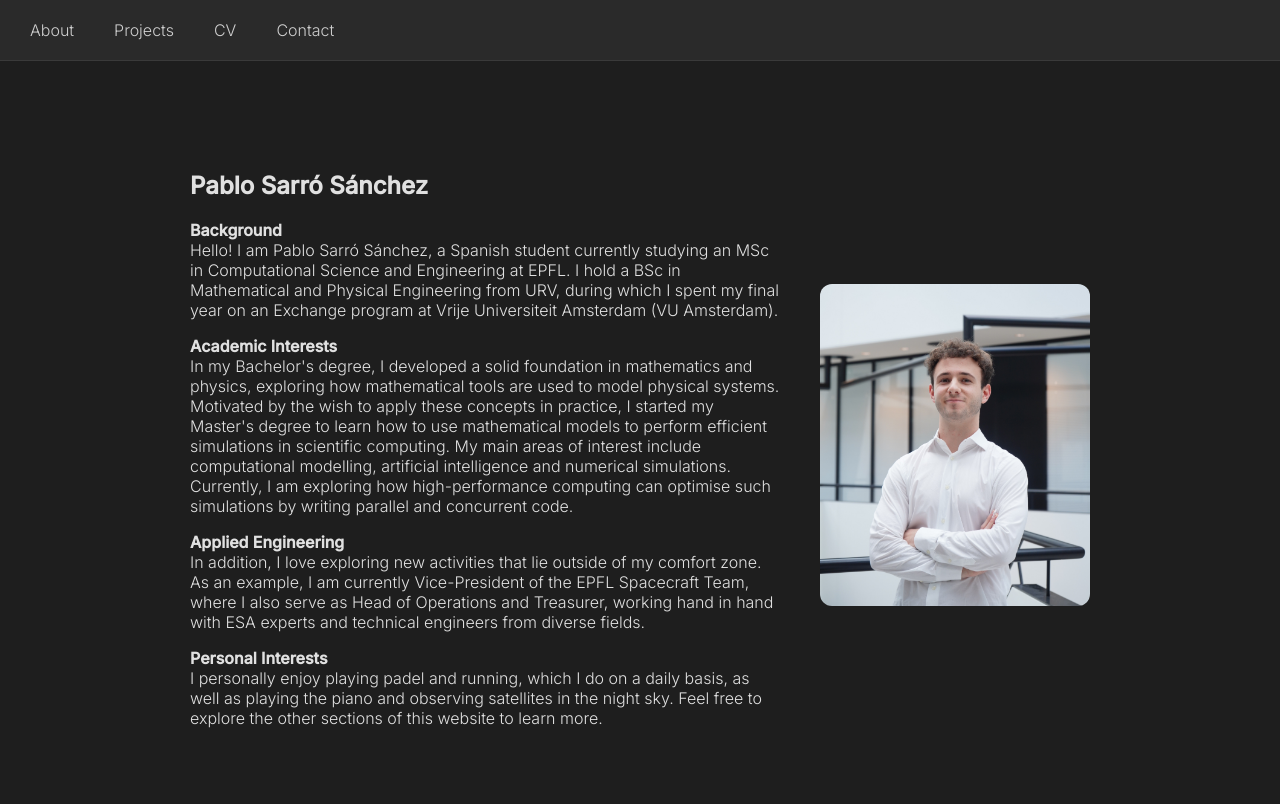
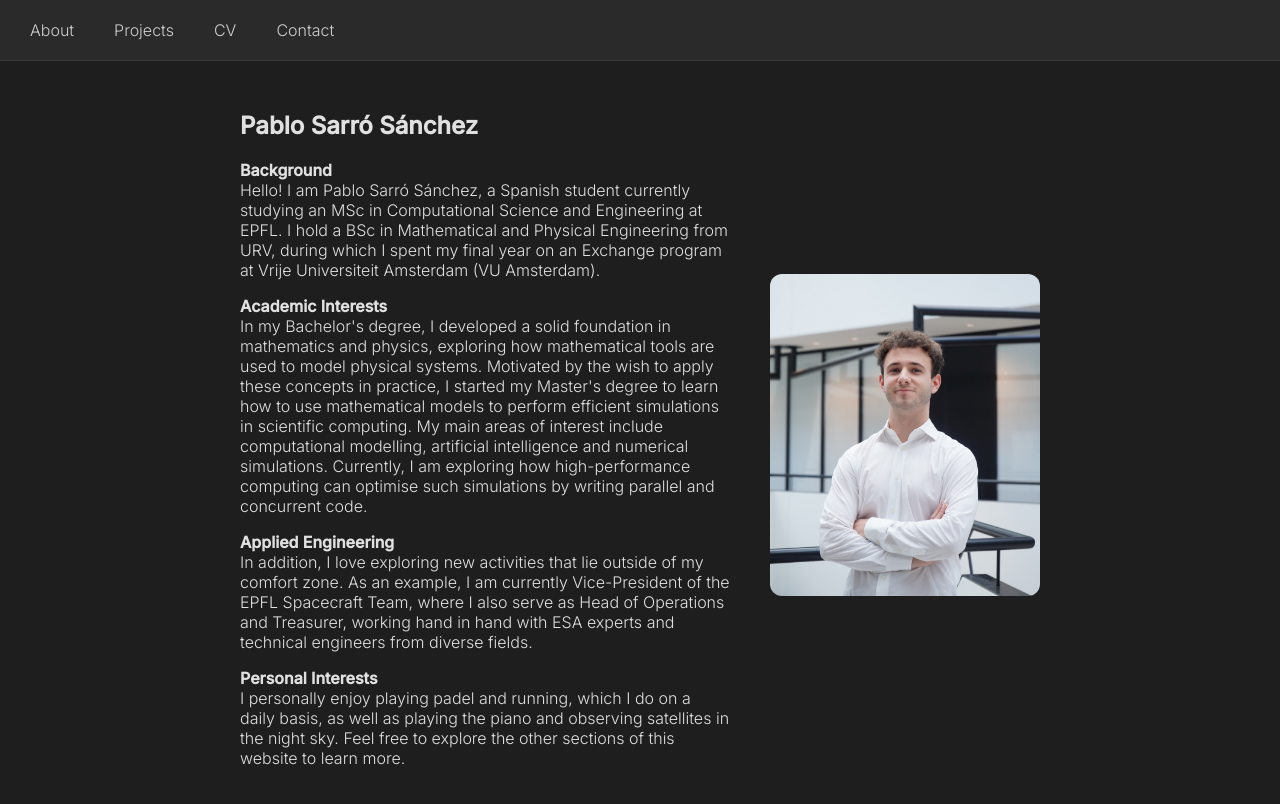
Before and after one commit to PabloSarro/personal-website, a plain HTML site: page index.html in a window 1280 px wide. Drawn offline with Linux system fonts and the light colour scheme.

Commit message:
Small Display Changes

```diff
--- a/css/style.css
+++ b/css/style.css
@@ -12,10 +12,13 @@ body {
     padding: 30px;
 }
 
+main {
+    max-width: 800px;
+    margin: 0 auto;
+    padding: 40px;
+}
+
 .tab-content {
-    max-width: 900px;
-    margin: 0 auto;
-    padding: 60px;
     display: none;
 }
 
```
Also changed, not shown: index.html (+1 -3 lines).
